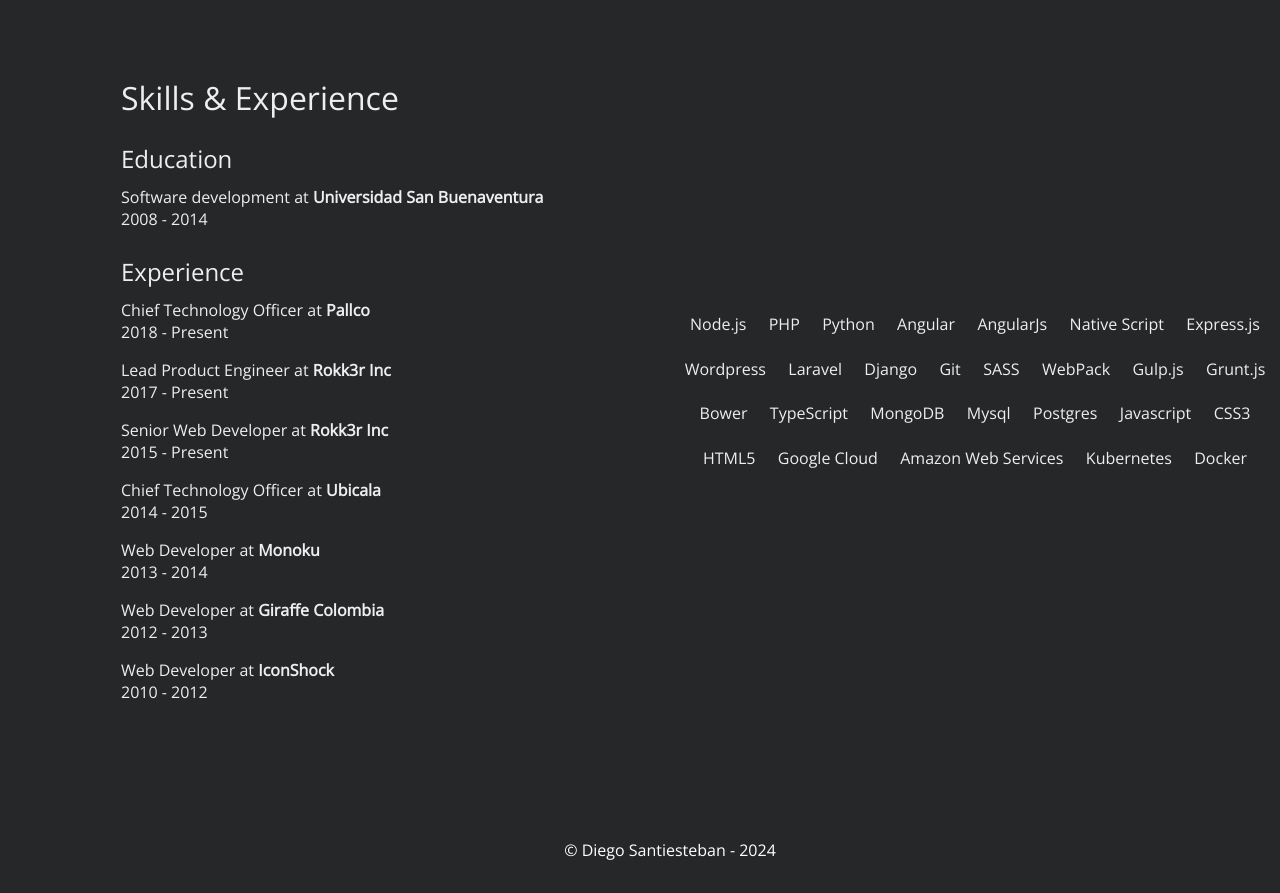
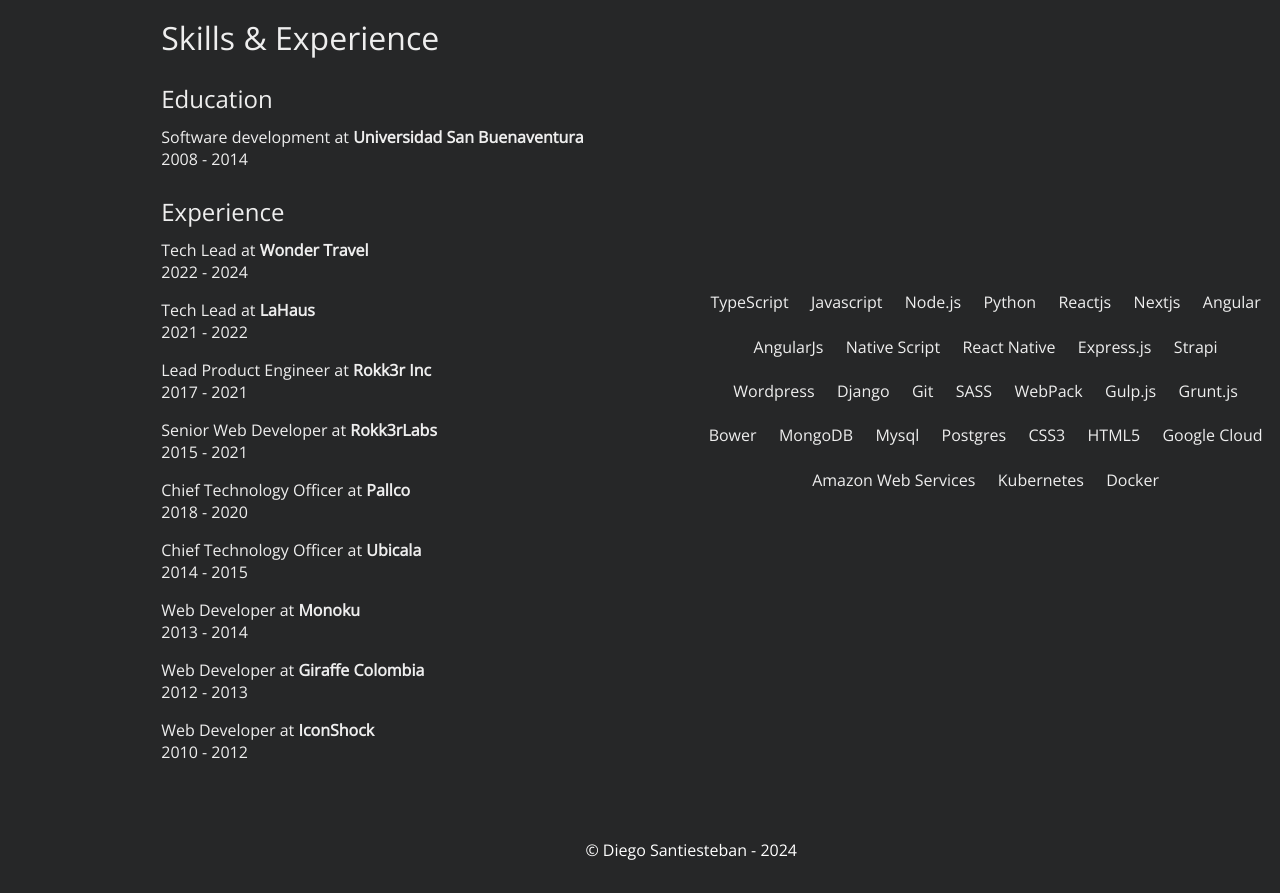
Before and after one commit to gatodeveloper/gatodeveloper.github.io, a website: page index.html in a window 1280 px wide. Shown: the part 1609-2502 px from the top of the page. Drawn offline with nearby package versions, Linux system fonts and the light colour scheme.

Commit message:
Update Personal information

```diff
--- a/index.html
+++ b/index.html
@@ -41,7 +41,7 @@
       ga('send', 'pageview');
   </script>
   <body>
-    <div class="gs">
+    <div class="gs gs-block-sm gs-block-sm gs-block-md">
       <aside id="main-sidebar" class="lay">
         <div class="main-sidebar-inner">
 
@@ -49,11 +49,11 @@
 
             <div class="lay lay-logo">
               <a href="#hello" class="logo">
-                <img class="gatodeveloper-avatar" src="public/img/gatodeveloper-avatar.jpg" />
+                <img class="gatodeveloper-avatar" src="public/img/diego-santiesteban-avatar2.jpg" />
               </a>
             </div>
 
-            <div class="lay hide-xs">
+            <div class="lay hide-xs hide-sm hide-md">
               <nav class="main-menu">
                 <a href="#hello">Hello</a>
                 <a href="#about">About</a>
@@ -65,7 +65,7 @@
               <nav class="social-networks">
                <a class="twitter icon-twitter" href="https://twitter.com/gato_developer" target="_blank"></a>
                <a class="github icon-github" href="https://github.com/gatodeveloper" target="_blank"></a>
-               <a class="linkedin icon-linkedin" href="http://co.linkedin.com/pub/diego-santiesteban/33/bb1/257" target="_blank"></a>
+               <a class="linkedin icon-linkedin" href="https://www.linkedin.com/in/diegosantiesteban" target="_blank"></a>
               </nav>
             </div>
 
@@ -78,23 +78,25 @@
         <section id="hello" class="gs align-items-center justify-content-center">
           <h1>
             <b>Hello!</b>
-            <span>I'm Diego Santiesteban.</span>
+            <span>This is Diego Santiesteban</span>
           </h1>
         </section><!-- end .home -->
 
         <section id="about">
-          <div class="gs h-100 gs-block-sm">
+          <div class="gs h-100 gs-block-sm gs-block-md">
             <div class="lay">
               <div class="__description h-100">
-                <blockquote>Full Stack Developer, creator of <a href="https://hagrid-io.github.io" target="_blank">HagridIO</a> and co-founder of <a href="https://detalle.co" target="_blank">Detalle.co</a></blockquote>
+                <blockquote>Lead Software Engineer, creator of <a href="https://hagrid-io.github.io" target="_blank">HagridIO</a> and <a href="https://trywai.com" target="_blank">WAI</a></blockquote>
                 <article>
-                   <p>Regards, I'm a web developer with more than 10 years of love for coding, always thinking of improving user experience, with mantras like "good grounds, great projects" and "understandable and clean coding". </p>
-                   <p>I adore Front-end, always understanding new technologies and using them the best way possible, at the top of groundbreaking programming and web design trends, contributing with new useful things for everyone each day.</p>
+                   <p>Regards, I have been working in technology and development for more than 13 years.</p>
+                   <p>I really love co-building products, creating impact, utility and usability for our clients and users, working with methodology and data to lead technology teams and products.</p>
                 </article>
               </div>
             </div>
             <div class="lay">
-              <figure class="__photo"></figure>
+              <figure class="__photo">
+                <img src="public/img/diego-santiesteban2024.jpg" alt="" width="300" height="300">
+              </figure>
             </div>
           </div>
 
@@ -120,22 +122,34 @@
               <div class="box">
                 <h5>Experience</h5>
                 <article>
-                  <span class="position">Chief Technology Officer</span>
+                  <span class="position">Tech Lead</span>
                   <span>at</span>
-                  <b class="company">Pallco</b>
-                  <span class="date">2018 - Present</span>
+                  <b class="company">Wonder Travel</b>
+                  <span class="date">2022 - 2024</span>
+                </article>
+                <article>
+                  <span class="position">Tech Lead</span>
+                  <span>at</span>
+                  <b class="company">LaHaus</b>
+                  <span class="date">2021 - 2022</span>
                 </article>
                 <article>
                   <span class="position">Lead Product Engineer</span>
                   <span>at</span>
                   <b class="company">Rokk3r Inc</b>
-                  <span class="date">2017 - Present</span>
+                  <span class="date">2017 - 2021</span>
                 </article>
                 <article>
                   <span class="position">Senior Web Developer</span>
                   <span>at</span>
-                  <b class="company">Rokk3r Inc</b>
-                  <span class="date">2015 - Present</span>
+                  <b class="company">Rokk3rLabs</b>
+                  <span class="date">2015 - 2021</span>
+                </article>
+                <article>
+                  <span class="position">Chief Technology Officer</span>
+                  <span>at</span>
+                  <b class="company">Pallco</b>
+                  <span class="date">2018 - 2020</span>
                 </article>
                 <article>
                   <span class="position">Chief Technology Officer</span>
@@ -165,33 +179,35 @@
             </div>
             <div class="lay-50 __tech">
              <ul class="tags">
-               <li>Node.js</li>
-               <li><span>PHP</span></li>
-               <li><span>Python</span></li>
-               <li><span>Angular</span></li>
-               <li><span>AngularJs</span></li>
-               <li><span>Native Script</span></li>
-               <li><span>Express.js</span></li>
-               <li><span>Wordpress</span></li>
-               <li><span>Laravel</span></li>
-               <li><span>Django</span></li>
-               <li><span>Git</span></li>
-               <li><span>SASS</span></li>
-               <li><span>WebPack</span></li>
-               <li><span>Gulp.js</span></li>
-               <li><span>Grunt.js</span></li>
-               <li><span>Bower</span></li>
-               <li><span>TypeScript</span></li>
-               <li><span>MongoDB</span></li>
-               <li><span>Mysql</span></li>
-               <li><span>Postgres</span></li>
-               <li><span>Javascript </span></li>
-               <li><span>CSS3</span></li>
-               <li><span>HTML5</span></li>
-               <li><span>Google Cloud</span></li>
-               <li><span>Amazon Web Services</span></li>
-               <li><span>Kubernetes</span></li>
-               <li><span>Docker</span></li>
+              <li>TypeScript</li>
+              <li>Javascript </li>
+              <li>Node.js</li>
+              <li>Python</li>
+              <li>Reactjs</li>
+              <li>Nextjs</li>
+              <li>Angular</li>
+              <li>AngularJs</li>
+              <li>Native Script</li>
+              <li>React Native</li>
+              <li>Express.js</li>
+              <li>Strapi</li>
+              <li>Wordpress</li>
+              <li>Django</li>
+              <li>Git</li>
+              <li>SASS</li>
+              <li>WebPack</li>
+              <li>Gulp.js</li>
+              <li>Grunt.js</li>
+              <li>Bower</li>
+              <li>MongoDB</li>
+              <li>Mysql</li>
+              <li>Postgres</li>
+              <li>CSS3</li>
+              <li>HTML5</li>
+              <li>Google Cloud</li>
+              <li>Amazon Web Services</li>
+              <li>Kubernetes</li>
+              <li>Docker</li>
              </ul>
             </div>
           </div>
```
Also changed, not shown: public/css/style.css, public/img/diego-santiesteban-avatar.jpg (added), public/img/diego-santiesteban-avatar2.jpg (added), public/img/diego-santiesteban-logo.png (added), public/img/diego-santiesteban-logo.svg (added), public/img/diego-santiesteban2024.jpg (added).
